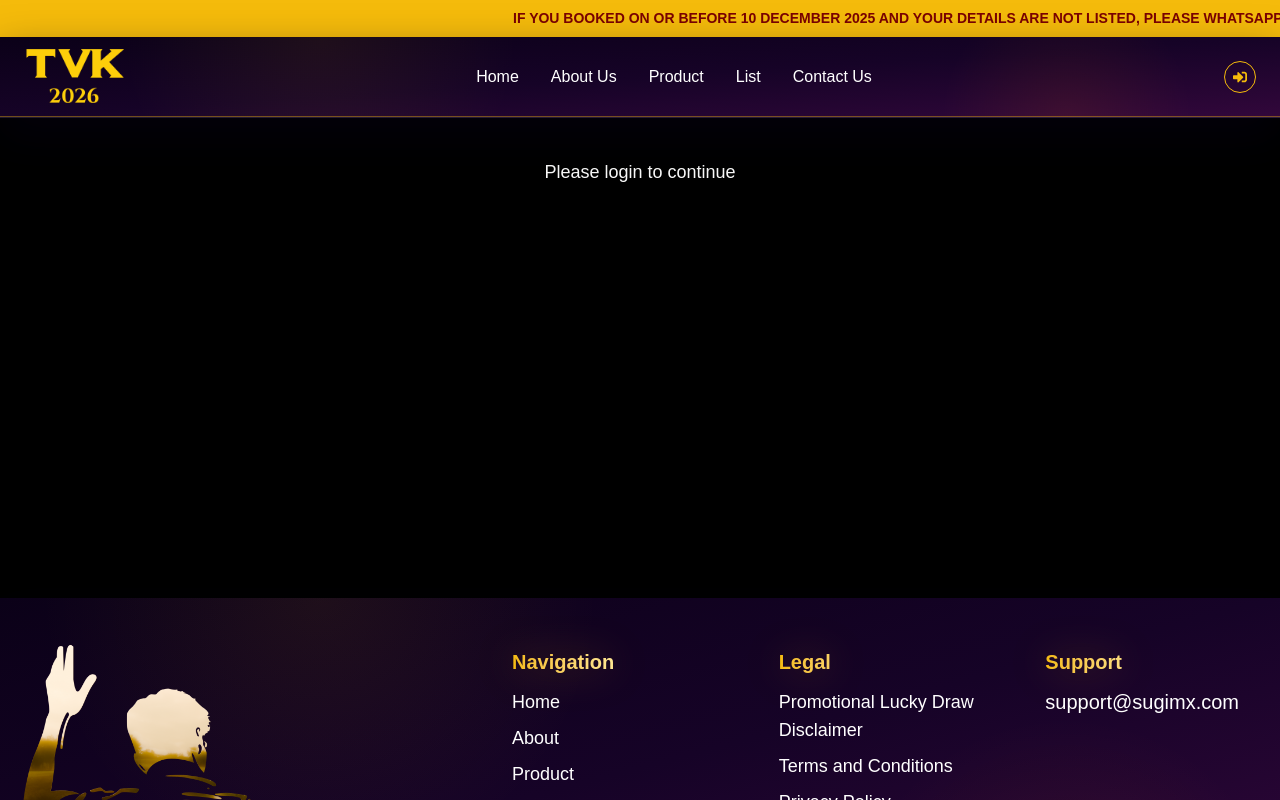
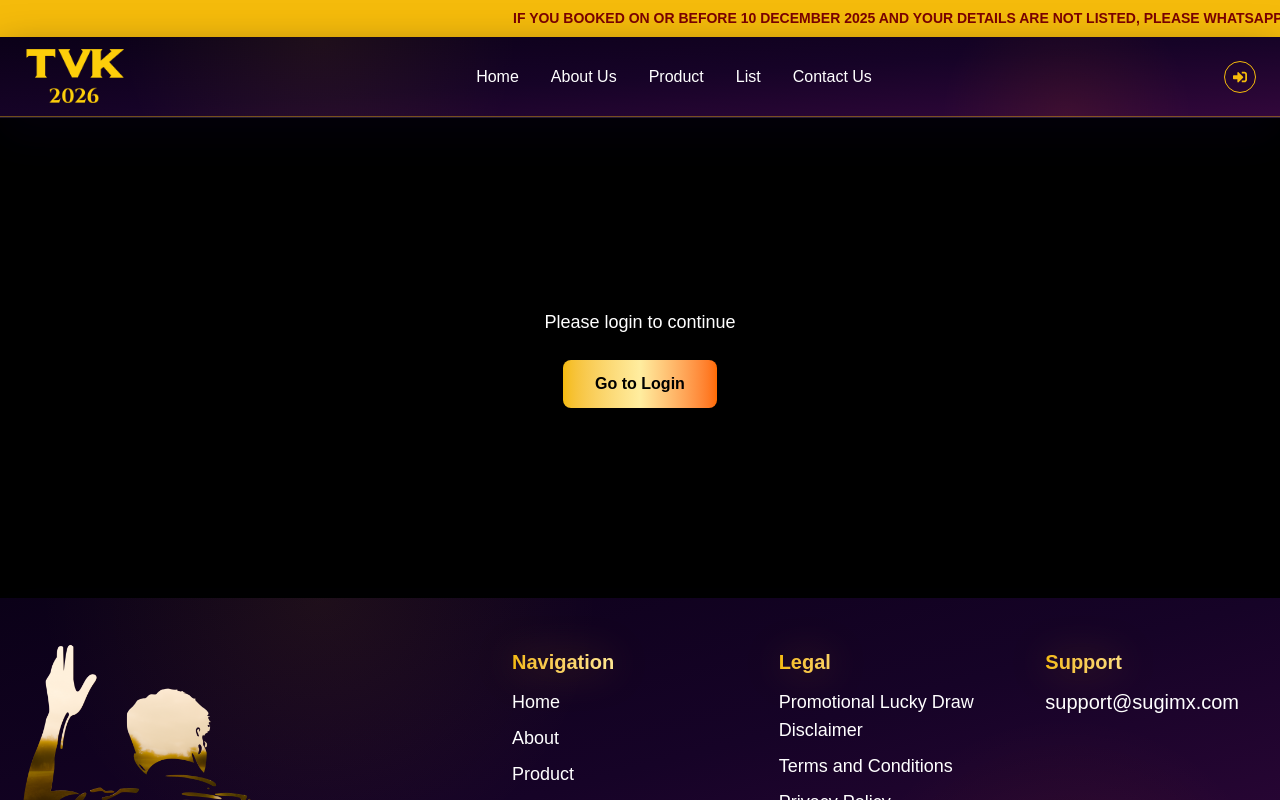
Before and after one commit to sugimx/jananayagan, a Next.js app: page /payment in a window 1280 px wide. Shown: the top 800 px of the page. Built offline with nearby package versions, Linux system fonts and the light colour scheme.

Commit message:
Login button added

```diff
--- a/src/components/layouts/user/Payment.tsx
+++ b/src/components/layouts/user/Payment.tsx
@@ -3,10 +3,12 @@
 import React, { useState } from 'react'
 import { useAuth } from '@/hooks/useAuth'
 import CashfreeButton  from '@/components/layouts/user/CashfreeButton';
+import { useRouter } from 'next/navigation';
 
 const AddressForm = () => {
     const { token, user } = useAuth();
     const [selectedState, setSelectedState] = useState<string>('');
+    const router = useRouter();
 
     const getPrice = () => {
         switch (selectedState) {
@@ -23,9 +25,15 @@ const AddressForm = () => {
 
     if (!token || !user) {
         return (
-            <div className='w-[90%] min-h-[50vh] mx-auto my-10 lg:w-[70%]'>
+            <div className='w-[90%] min-h-[50vh] mx-auto my-10 lg:w-[70%] flex items-center justify-center'>
                 <div className='text-center text-white'>
-                    <p className='text-lg mb-4'>Please login to continue</p>
+                    <p className='text-lg mb-6'>Please login to continue</p>
+                    <button
+                        onClick={() => router.push('/login')}
+                        className='px-8 py-3 bg-gradient-to-r from-[#F5BB0B] via-[#FFED9F] to-[#FF6B00] text-black font-semibold rounded-lg hover:opacity-90 transition-opacity'
+                    >
+                        Go to Login
+                    </button>
                 </div>
             </div>
         );
```
